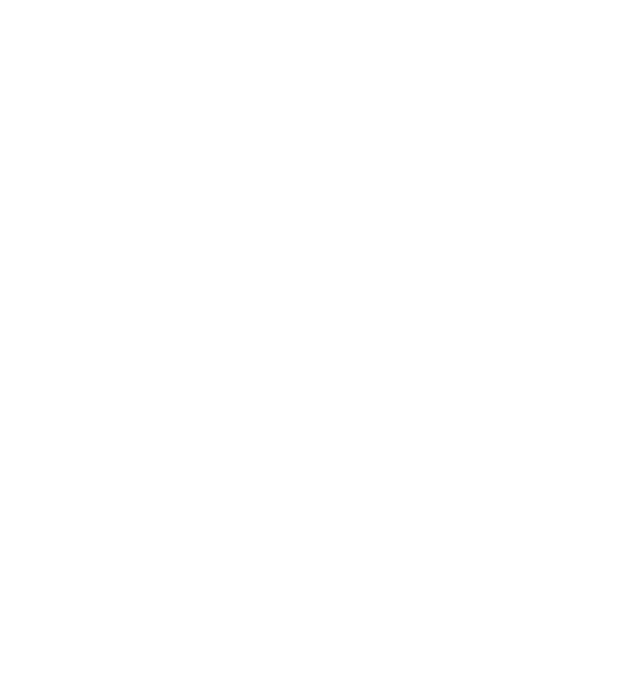
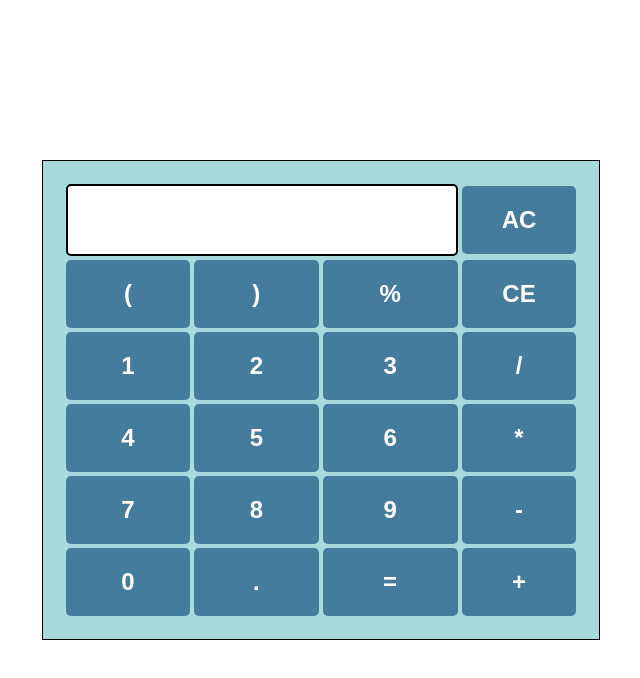
Before and after one commit to Dnzhub/Calculator, a plain HTML site: page index.html in a window 1280 px wide. Shown: the whole page, without its empty margins (319-959 px from the left). Drawn offline with Linux system fonts and the light colour scheme.

Commit message:
Add UI for calculator

```diff
--- a/app.css
+++ b/app.css
@@ -0,0 +1,36 @@
+body{
+    height: 100vh;
+    margin: 0;
+    overflow: hidden;
+    font-family: Roboto, sans-serif;
+    display: flex;
+    flex-direction: column;
+    align-items: center;
+    justify-content: center;
+}
+table {
+    border: 1px solid black;
+    margin-left: auto;
+    margin-right: auto;
+    padding: 20px;
+    background-color: #a8dadc;
+}
+input[type="button"] {
+    width: 100%;
+    padding: 20px 40px;
+    background-color: #457b9d;
+    color: white;
+    font-size: 24px;
+    font-weight: bold;
+    border: none;
+    border-radius: 5px;
+}
+
+input[type="text"] {
+    padding: 20px 30px;
+    font-size: 24px;
+    font-weight: bold;
+    border: none;
+    border-radius: 5px;
+    border: 2px solid black;
+}
--- a/app.js
+++ b/app.js
@@ -1,3 +1,7 @@
+let number1 = 0;
+let number2 = 0;
+let selectedOperator = "";
+
 function add(...numbers)
 {
     return numbers.reduce((sum,number) => {
@@ -25,3 +29,23 @@ function divide(...numbers)
         return sum / number;
     })
 }
+
+function operate(operator, firstNum, lastNum)
+{
+    switch (operator) {
+        case '+':
+            add(firstNum,lastNum);
+            break;
+        case '-':
+            subtract(firstNum,lastNum);
+            break;
+        case '*':
+            multiply(firstNum,lastNum);
+            break;
+        case '/':
+            divide(firstNum,lastNum);
+            break;
+        default:
+            break;
+    }
+}
--- a/index.html
+++ b/index.html
@@ -7,7 +7,49 @@
     <link rel="stylesheet" href="app.css">
 </head>
 <body>
+    <div class="container">
+        <table id="calc">
+            <tr>
+                <td colspan="3">
+                    <input type="text" id="result">
+                </td>
+                <td><input type="button" value="AC"></td>
+            </tr>
 
+            <tr>
+                <td><input type="button" value="("></td>
+                <td><input type="button" value=")"></td>
+                <td><input type="button" value="%"></td>
+                <td><input type="button" value="CE"></td>
+            </tr>
+
+
+            <tr>
+                <td><input type="button" value="1"></td>
+                <td><input type="button" value="2"></td>
+                <td><input type="button" value="3"></td>
+                <td><input type="button" value="/"></td>
+            </tr>
+            <tr>
+                <td><input type="button" value="4"></td>
+                <td><input type="button" value="5"></td>
+                <td><input type="button" value="6"></td>
+                <td><input type="button" value="*"></td>
+            </tr>
+            <tr>
+                <td><input type="button" value="7"></td>
+                <td><input type="button" value="8"></td>
+                <td><input type="button" value="9"></td>
+                <td><input type="button" value="-"></td>
+            </tr>
+            <tr>
+                <td><input type="button" value="0"></td>
+                <td><input type="button" value="."></td>
+                <td><input type="button" value="="></td>
+                <td><input type="button" value="+"></td>
+        </tr>
+        </table>
+    </div>
     <script src="app.js"></script>
 </body>
 </html>
```
